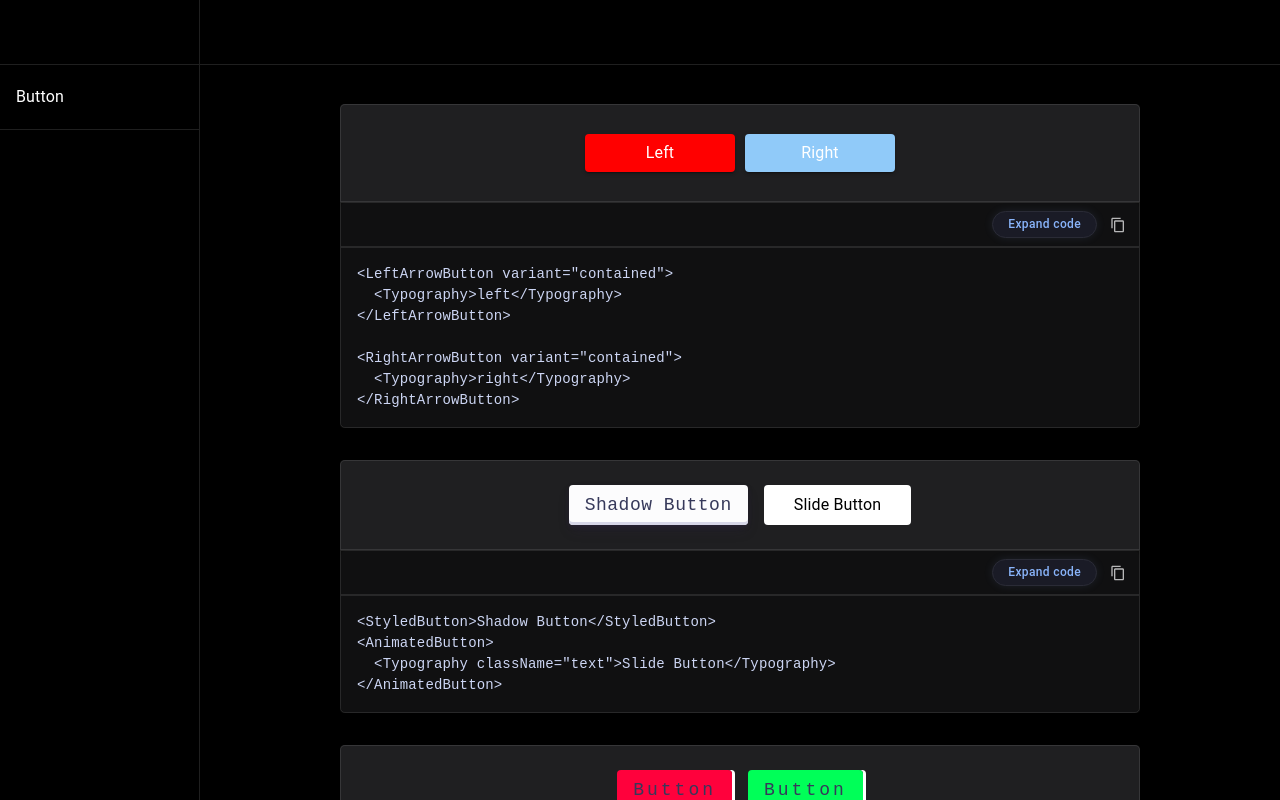
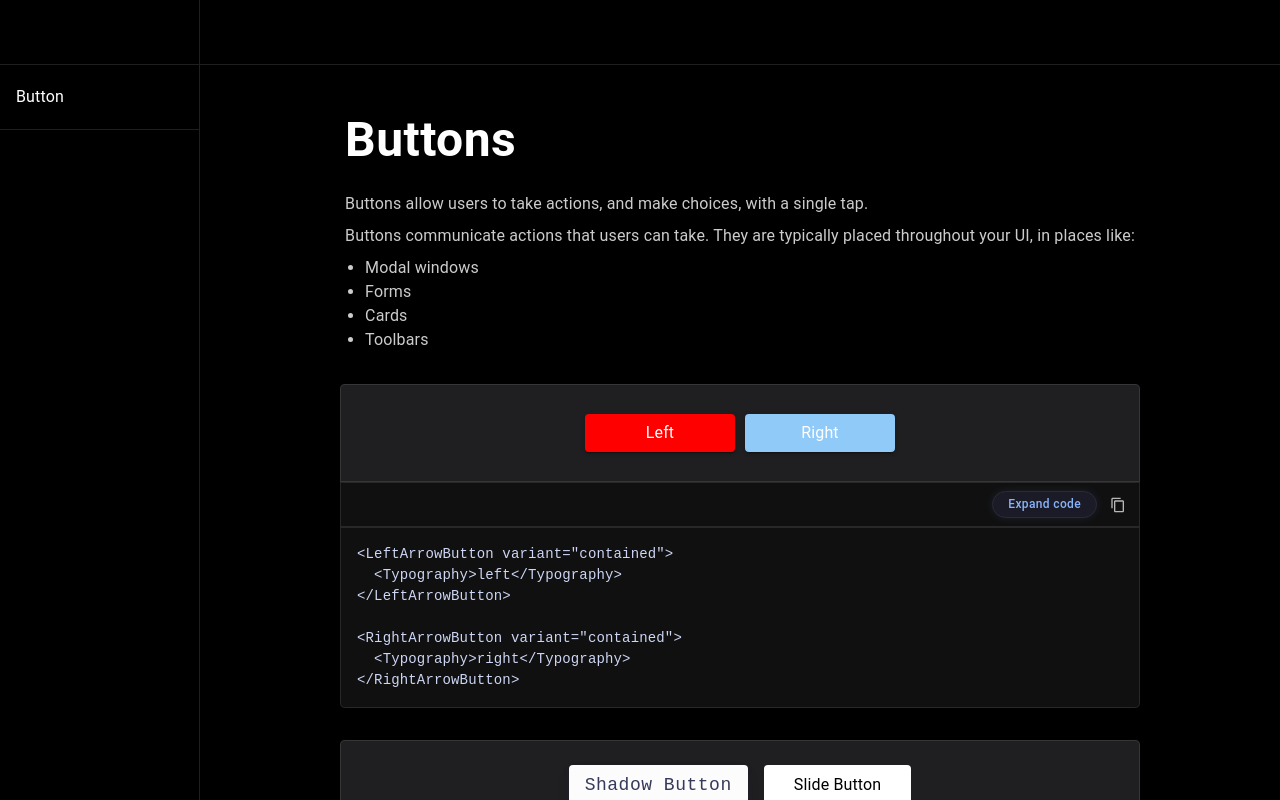
Before and after one commit to Surjendu-kar/ByteUI-Core, a React (Vite) app: page / in a window 1280 px wide. Shown: the top 800 px of the page. Built offline with nearby package versions, Linux system fonts and the light colour scheme.

Commit message:
add heading

```diff
--- a/src/components/Buttons/Buttons.tsx
+++ b/src/components/Buttons/Buttons.tsx
@@ -1,4 +1,4 @@
-import { Box, Stack } from "@mui/material";
+import { Box, Stack, styled, Typography } from "@mui/material";
 import Button1 from "./Button1";
 import Button2 from "./Button2";
 import Button3 from "./Button3";
@@ -10,9 +10,40 @@ import Button8 from "./Button8";
 import Button9 from "./Button9";
 import Button10 from "./Button10";
 
+const Title = styled(Typography)(({ theme }) => ({
+  fontSize: "48px",
+  fontWeight: 700,
+  color: "#fff",
+  marginBottom: theme.spacing(2),
+}));
+
+const Description = styled(Typography)(({ theme }) => ({
+  fontSize: "16px",
+  color: "rgba(255, 255, 255, 0.8)",
+  marginBottom: theme.spacing(1),
+}));
+
 function Buttons() {
   return (
-    <Stack sx={{ width: "100%", gap: 4 }}>
+    <Stack sx={{ width: "100%", gap: 4, pb: "5rem", alignItems: "center" }}>
+      <Box>
+        <Title>Buttons</Title>
+        <Description>
+          Buttons allow users to take actions, and make choices, with a single
+          tap.
+        </Description>
+        <Description>
+          Buttons communicate actions that users can take. They are typically
+          placed throughout your UI, in places like:
+        </Description>
+        <ul style={{ color: "rgba(255, 255, 255, 0.8)", marginLeft: "20px" }}>
+          <li>Modal windows</li>
+          <li>Forms</li>
+          <li>Cards</li>
+          <li>Toolbars</li>
+        </ul>
+      </Box>
+
       <Box sx={{ width: "100%" }}>
         <Button1 />
       </Box>
```
